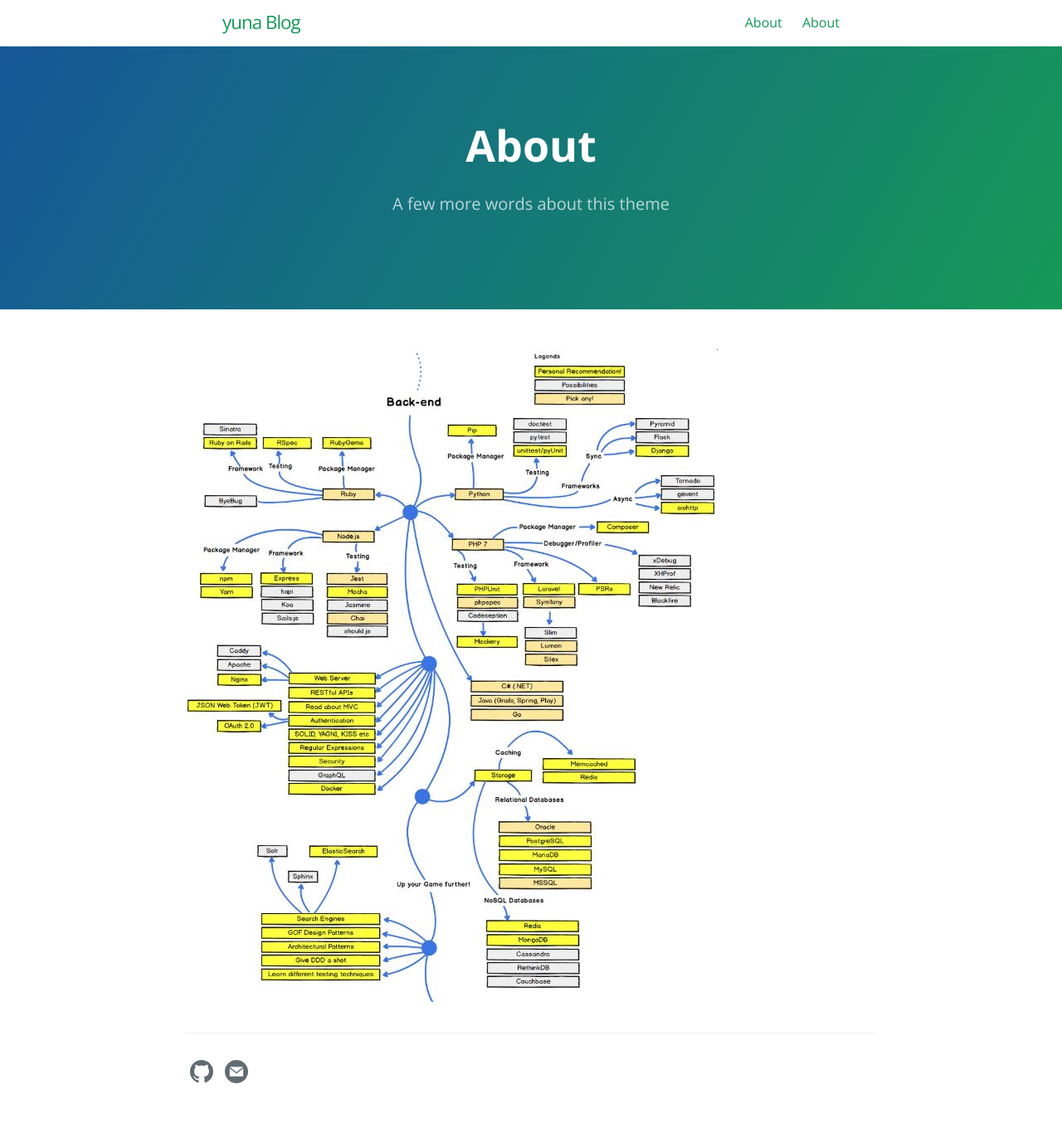
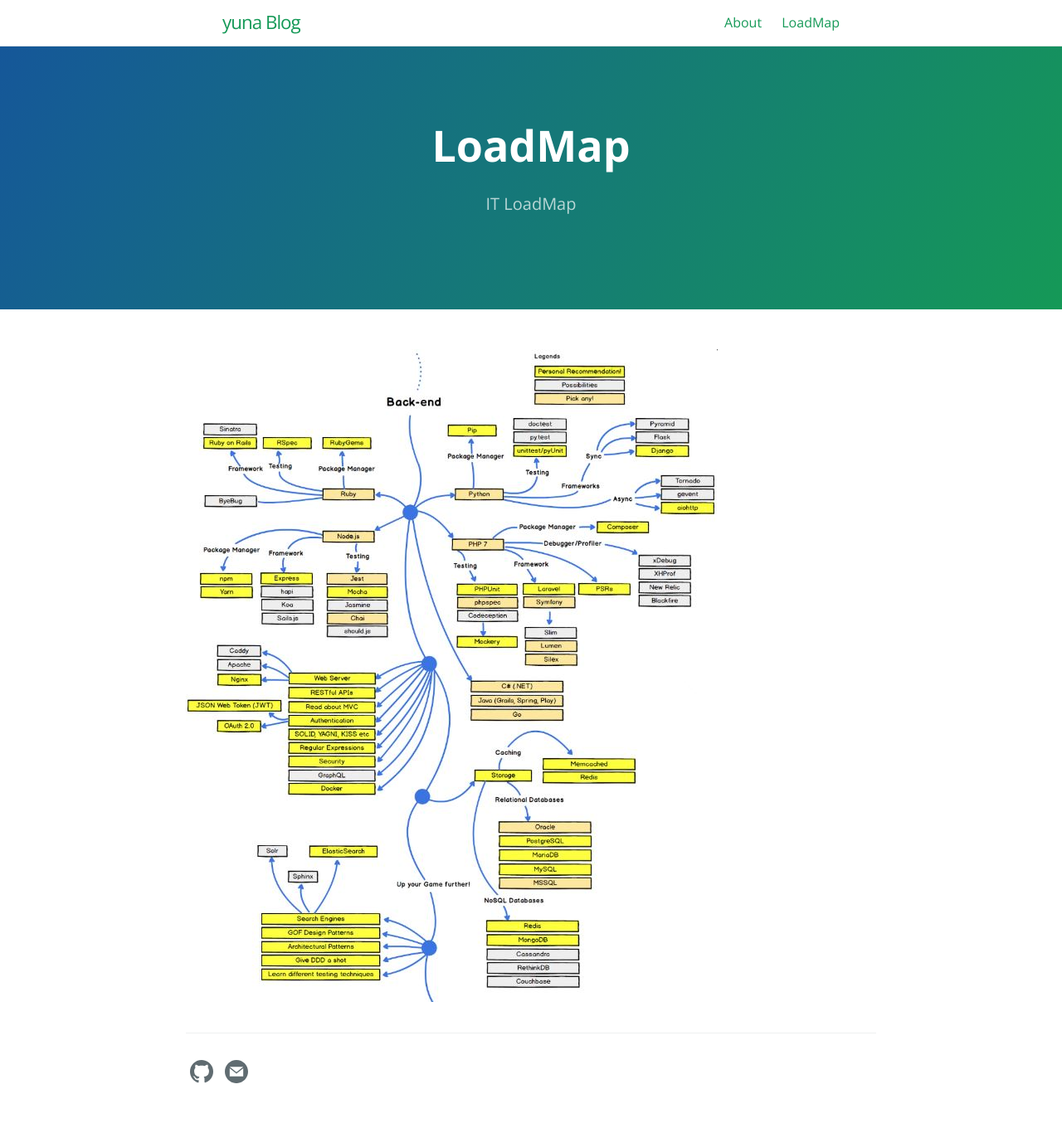
Before and after one commit to zzingyuna/test_site.github.io, a Jekyll site: the page built from loadmap.md, in a window 1280 px wide. Shown: the whole page at 83% size. Built offline with Jekyll 4.4.1, drawn with Linux system fonts in a browser that asks for light colours.

Commit message:
Update loadmap.md

```diff
--- a/loadmap.md
+++ b/loadmap.md
@@ -1,8 +1,8 @@
 ---
 layout: page
-title: About
-tagline: A few more words about this theme
-permalink: /about.html
+title: LoadMap
+tagline: IT LoadMap
+permalink: /loadmap.html
 ---
 
   <img src="https://zzingyuna.github.io/image/%EB%B0%B1%EC%97%94%EB%93%9C%EB%A1%9C%EB%93%9C%EB%A7%B5.JPG"/>
```
